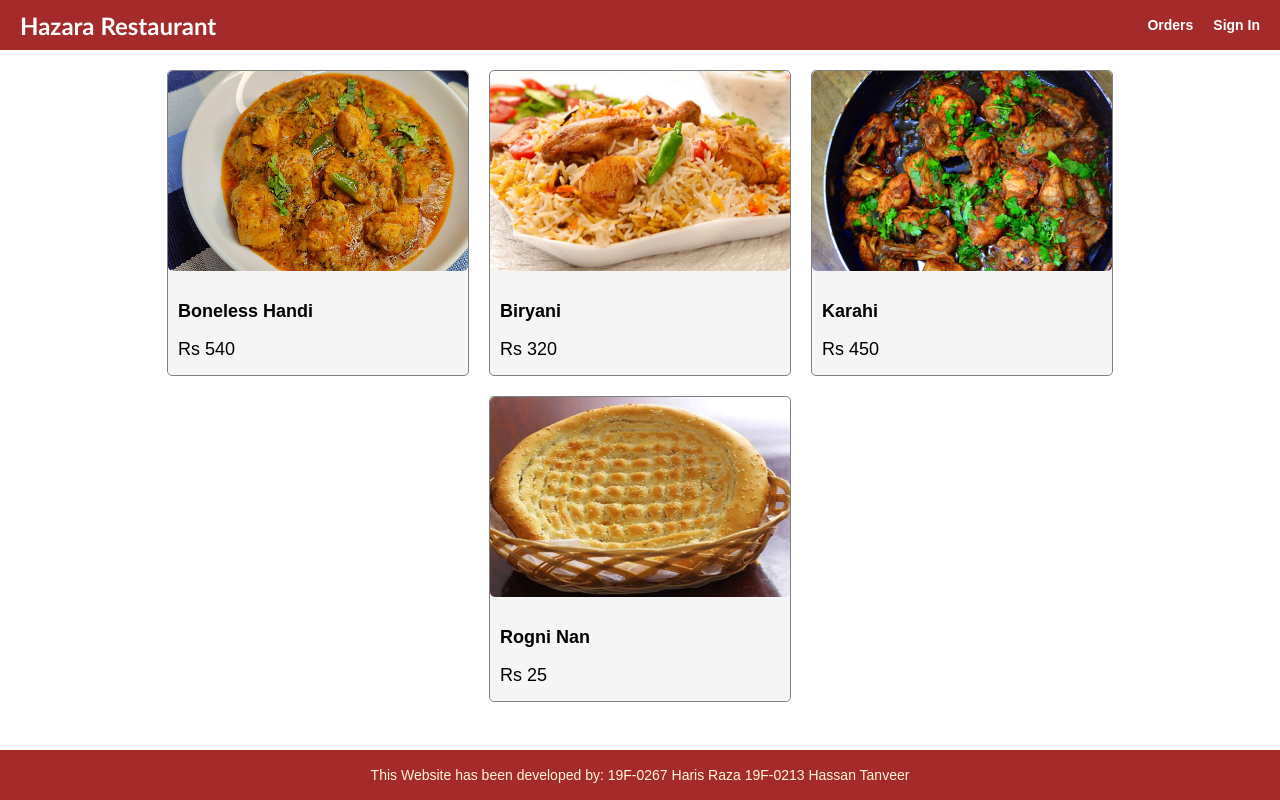
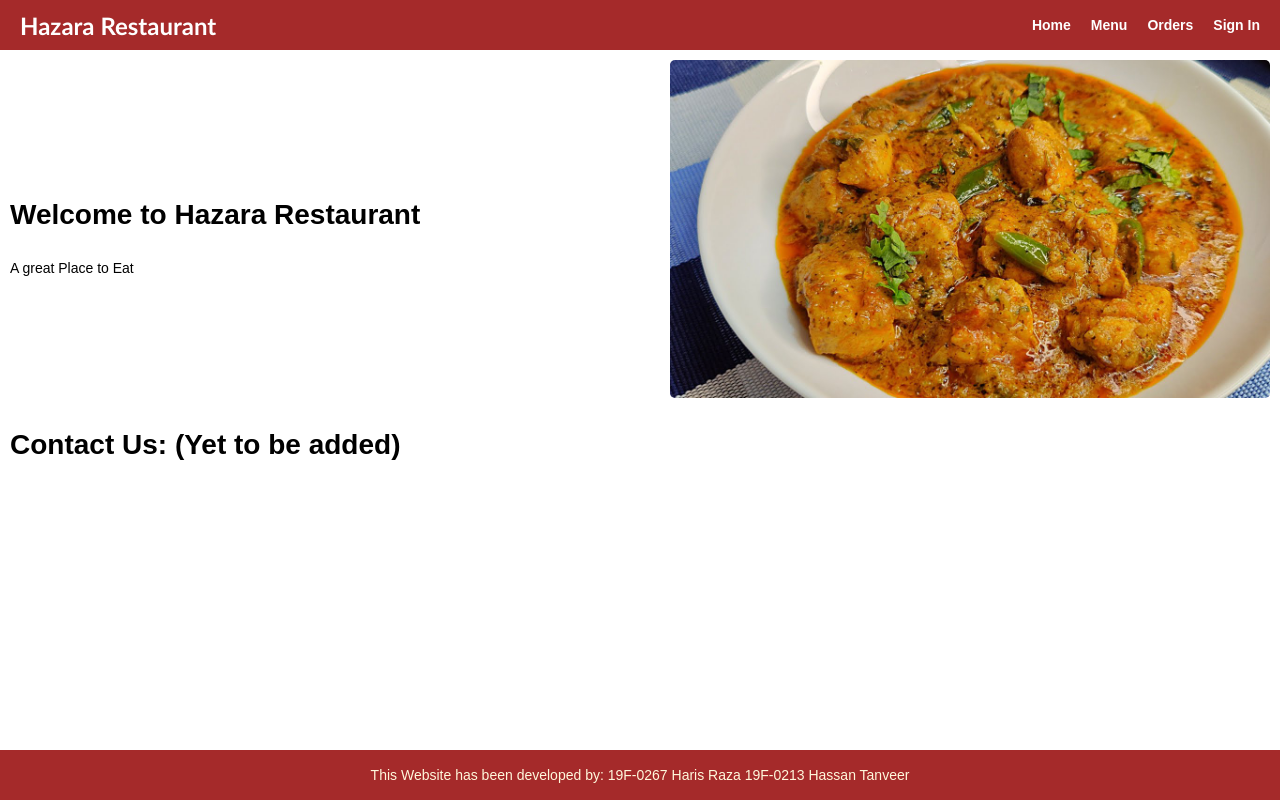
Before and after one commit to haris8899/restraunt-management-system, a React (Create React App) app in the folder frontend/: page / in a window 1280 px wide. Built offline with nearby package versions, Linux system fonts and the light colour scheme.

Commit message:
Esthetical tweaks

```diff
--- a/frontend/src/App.js
+++ b/frontend/src/App.js
@@ -1,6 +1,7 @@
 import { BrowserRouter as Router,Routes, Route } from 'react-router-dom';
 import Fooddetails from './screens/Foodpage';
-import Homepage from './screens/home';
+import Menu from './screens/menu';
+import Homescreen from './screens/home';
 function App() {
   return (
      <Router>
@@ -10,13 +11,16 @@ function App() {
               <a className="logotext" href="/">Hazara Restaurant</a>
             </div>
           <div>
+            <a href="/">Home</a>
+            <a href="/Menu">Menu</a>
             <a href="/orders">Orders</a>
             <a href="/signin">Sign In</a>
           </div>
     </header>
      <main>
        <Routes>
-            <Route path="/" element={<Homepage />}></Route>
+            <Route path="/" element={<Homescreen />}></Route>
+            <Route path="/Menu" element={<Menu />}></Route>
             <Route path="fooditems/:id" element={<Fooddetails />}></Route>
        </Routes>
      </main>
--- a/frontend/src/screens/home.js
+++ b/frontend/src/screens/home.js
@@ -1,15 +1,24 @@
-import Fooditems from '../components/Fooditems';
-import data from '../data';
-
-function HomeScreen() {
-  return (
-    <div>
-      <div className="row center">
-        {data.fooditems.map((fooditems) => (
-          <Fooditems key={fooditems._id} fooditems={fooditems}></Fooditems>
-        ))}
-      </div>
-    </div>
+function Homescreen()
+{
+  return(
+         <div>
+             <div className="row">
+            <div className="col-1">
+                <div className="row">
+                    <ul>
+                       <li><h1>Welcome to Hazara Restaurant</h1></li>
+                       <li><p>A great Place to Eat</p></li>
+                    </ul>
+                </div>
+            </div>
+            <div className="col-2">
+                <img className="large" src="/images/fi1.jpg" alt="Sample-img"/>
+            </div>
+            <div className="col-2">
+                <div className="row"><h1>Contact Us: (Yet to be added)</h1></div>
+            </div>
+            </div>
+         </div>
   );
 }
-export default HomeScreen
+export default Homescreen
--- /dev/null
+++ b/frontend/src/screens/menu.js
@@ -0,0 +1,15 @@
+import Fooditems from '../components/Fooditems';
+import data from '../data';
+
+function Menu() {
+  return (
+    <div>
+      <div className="row center">
+        {data.fooditems.map((fooditems) => (
+          <Fooditems key={fooditems._id} fooditems={fooditems}></Fooditems>
+        ))}
+      </div>
+    </div>
+  );
+}
+export default Menu
```
